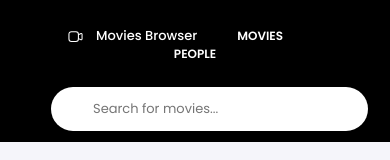
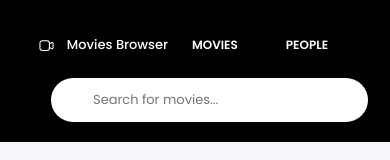
Before and after one commit to tomecky1/MovieBrowser, a React (Create React App) app: page /#/ in a window 390 px wide. Shown: the top 160 px of the page. Built offline with nearby package versions, Linux system fonts and the light colour scheme; no server answers.

Commit message:
Fix active class name in StyledNavLink and adjust styles for better responsiveness

```diff
--- a/src/common/Navigation/StyledNavLink/styled.js
+++ b/src/common/Navigation/StyledNavLink/styled.js
@@ -1,26 +1,30 @@
 import styled from "styled-components";
 import { NavLink } from "react-router-dom";
 
-const activeClassName = "active";
+const activeclassname = "active";
 
-export const StyledNavLink = styled(NavLink).attrs(() => ({ activeClassName }))`
+export const StyledNavLink = styled(NavLink).attrs(() => ({ activeclassname }))`
   text-decoration: none;
   color: ${({ theme }) => theme.color.white};
-  margin: 0 16px;
+  /* margin: 0 16px;
   padding: 8px 24px;
   border-radius: 24px;
-  transition: all 0.3s ease;
+  transition: all 0.3s ease; */
 
-  &.active {
+  &.${activeclassname} {
     color: ${({ theme }) => theme.color.white};
     border: 1px solid ${({ theme }) => theme.color.white};
     text-decoration: none;
+    margin: 0 16px;
+    padding: 8px 24px;
     background-color: ${({ theme }) => theme.color.black};
     cursor: pointer;
+    border-radius: 24px;
   }
 
   @media (max-width: ${({ theme }) => theme.breakpoints.mobile}) {
-    padding: 8px 12px;
-    border-radius: 29px;
+    padding: 8px 12px !important;
+    border-radius: 29px !important;
+    margin: unset !important;
   }
 `;
```
